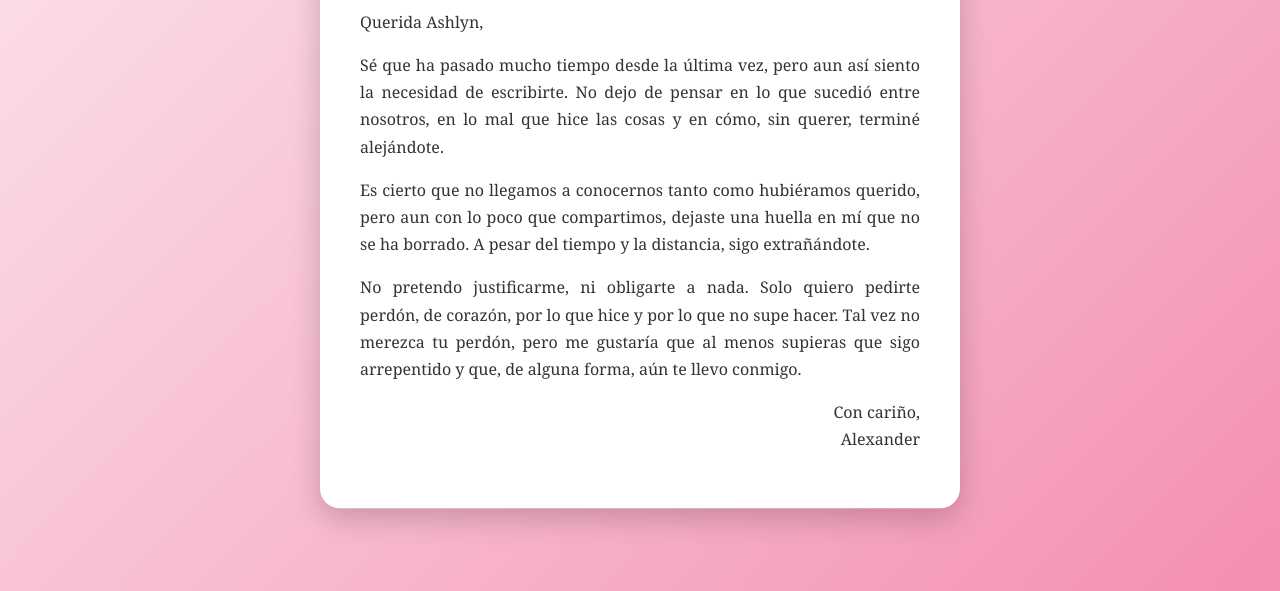
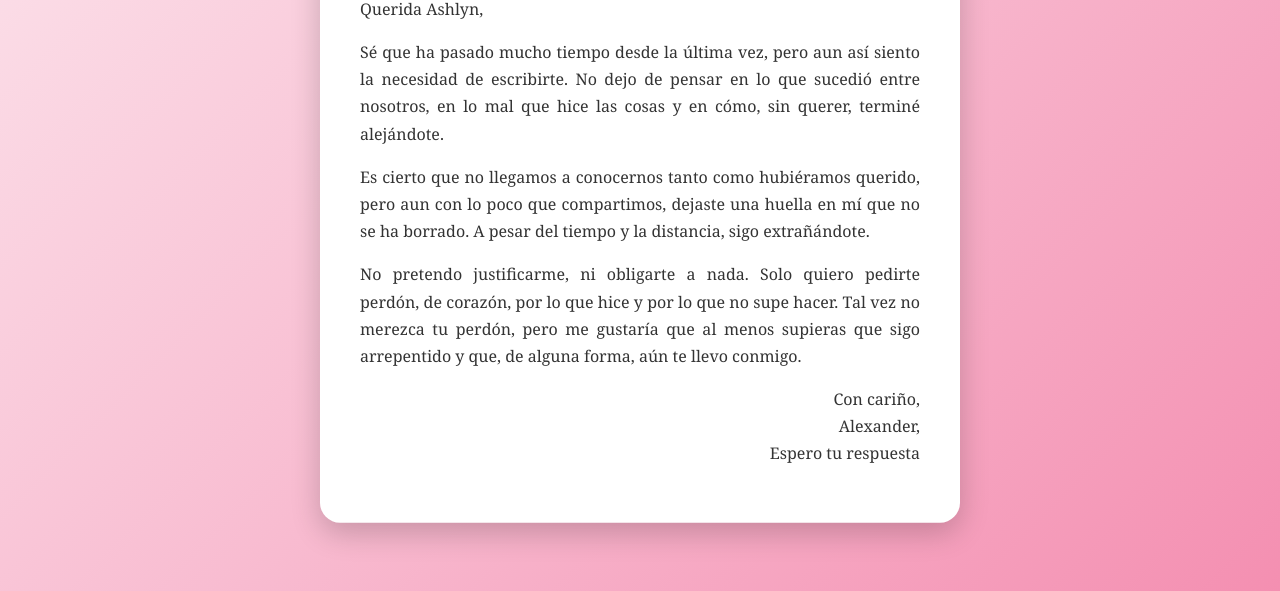
Before and after one commit to denniszoque17-cell/Carta-para-el-amor-de-mi-vida, a plain HTML site: page index.html in a window 1280 px wide. Both pictures are taken after a click on the element 640 px from the left and 400 px from the top of the page. Shown: the part 209-800 px from the top of the page. Drawn offline with Linux system fonts and the light colour scheme; no server answers.

Commit message:
Update index.html

```diff
--- a/index.html
+++ b/index.html
@@ -140,7 +140,7 @@
         <p>Sé que ha pasado mucho tiempo desde la última vez, pero aun así siento la necesidad de escribirte. No dejo de pensar en lo que sucedió entre nosotros, en lo mal que hice las cosas y en cómo, sin querer, terminé alejándote.</p>
         <p>Es cierto que no llegamos a conocernos tanto como hubiéramos querido, pero aun con lo poco que compartimos, dejaste una huella en mí que no se ha borrado. A pesar del tiempo y la distancia, sigo extrañándote.</p>
         <p>No pretendo justificarme, ni obligarte a nada. Solo quiero pedirte perdón, de corazón, por lo que hice y por lo que no supe hacer. Tal vez no merezca tu perdón, pero me gustaría que al menos supieras que sigo arrepentido y que, de alguna forma, aún te llevo conmigo.</p>
-        <p style="text-align:right;">Con cariño,<br>Alexander</p>
+        <p style="text-align:right;">Con cariño,<br>Alexander,<br>Espero tu respuesta</brZ></p>
     </div>
 
     <script>
```
